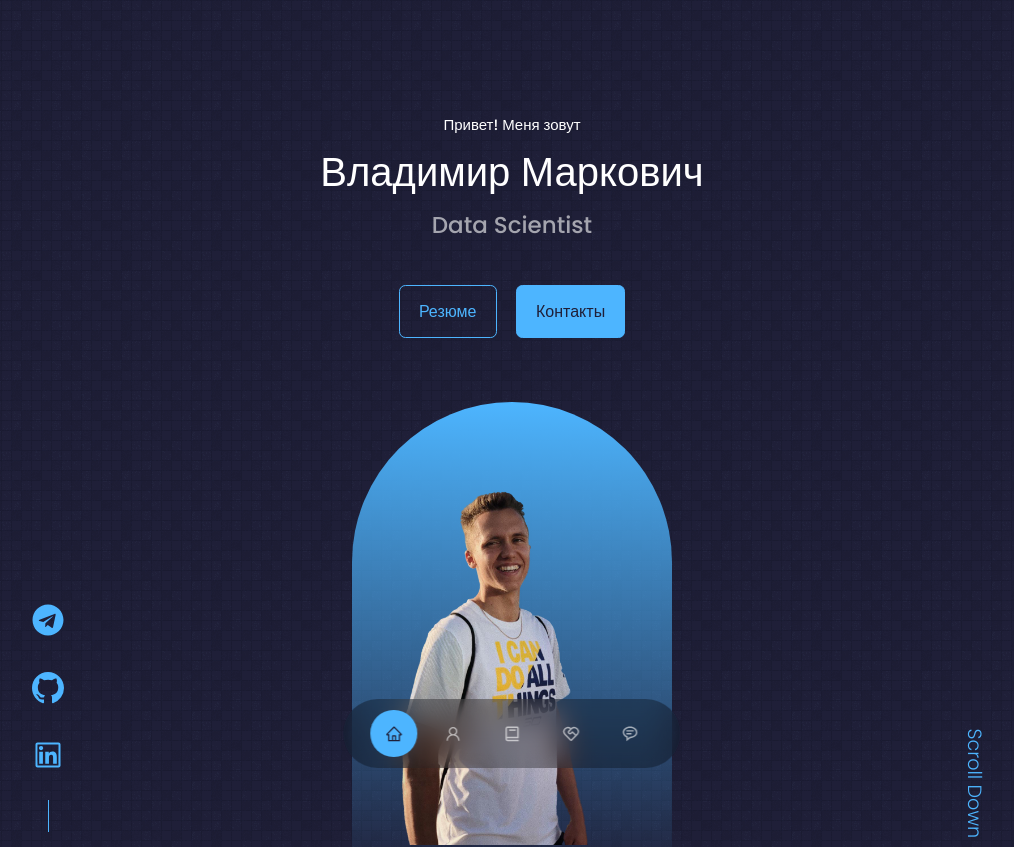
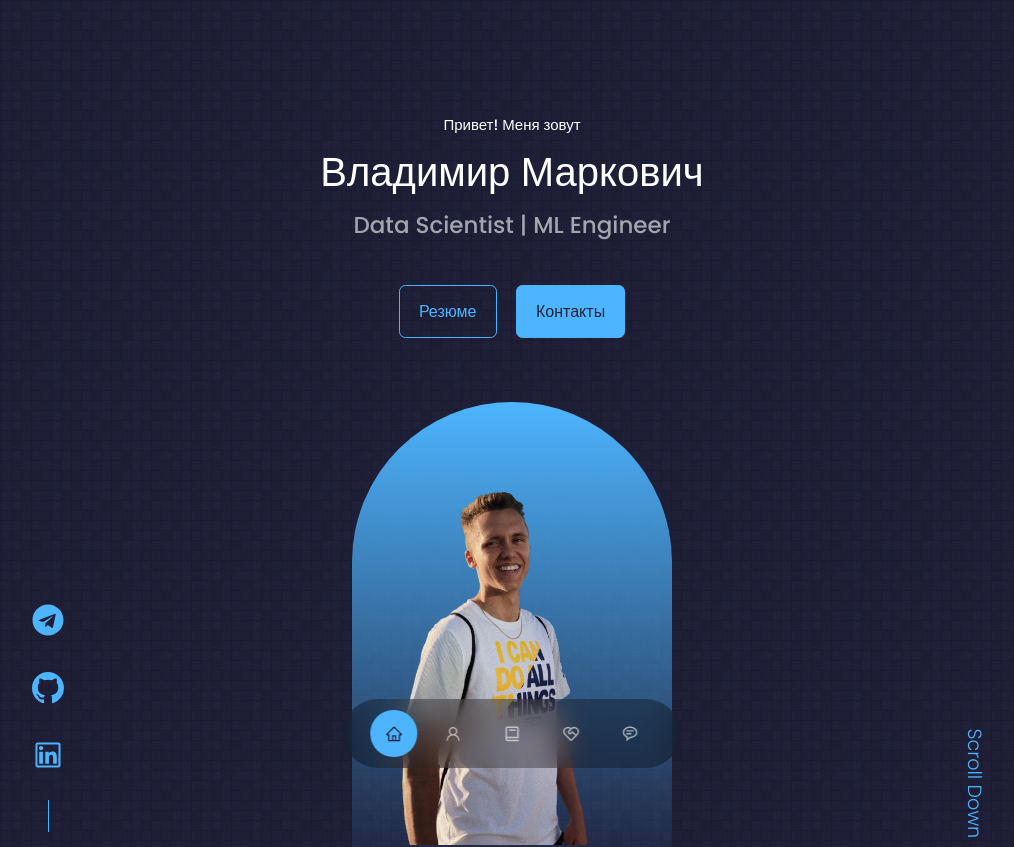
Before and after one commit to VM5Ball/React_Portfolio, a React (Create React App) app in the folder react-portfolio-1/: page / in a window 1280 px wide. Shown: the top 847 px of the page, without its empty margins (128-1142 px from the left). Built offline with nearby package versions, Linux system fonts and the light colour scheme.

Commit message:
add modules

```diff
--- a/react-portfolio-1/src/components/header/Header.jsx
+++ b/react-portfolio-1/src/components/header/Header.jsx
@@ -10,7 +10,7 @@ const Header = () => {
       <div className="container header__container">
         <h5 style={{ fontSize: '15px' }}>Привет! Меня зовут</h5>
         <h1>Владимир Маркович</h1>
-        <h5 className="text-light" style={{ fontSize: '23px' }}>Data Scientist</h5>
+        <h5 className="text-light" style={{ fontSize: '23px' }}>Data Scientist | ML Engineer</h5>
         {/* <h5 className="text-light">Junior Python Developer</h5> */}
 
         <CTA/>
```
